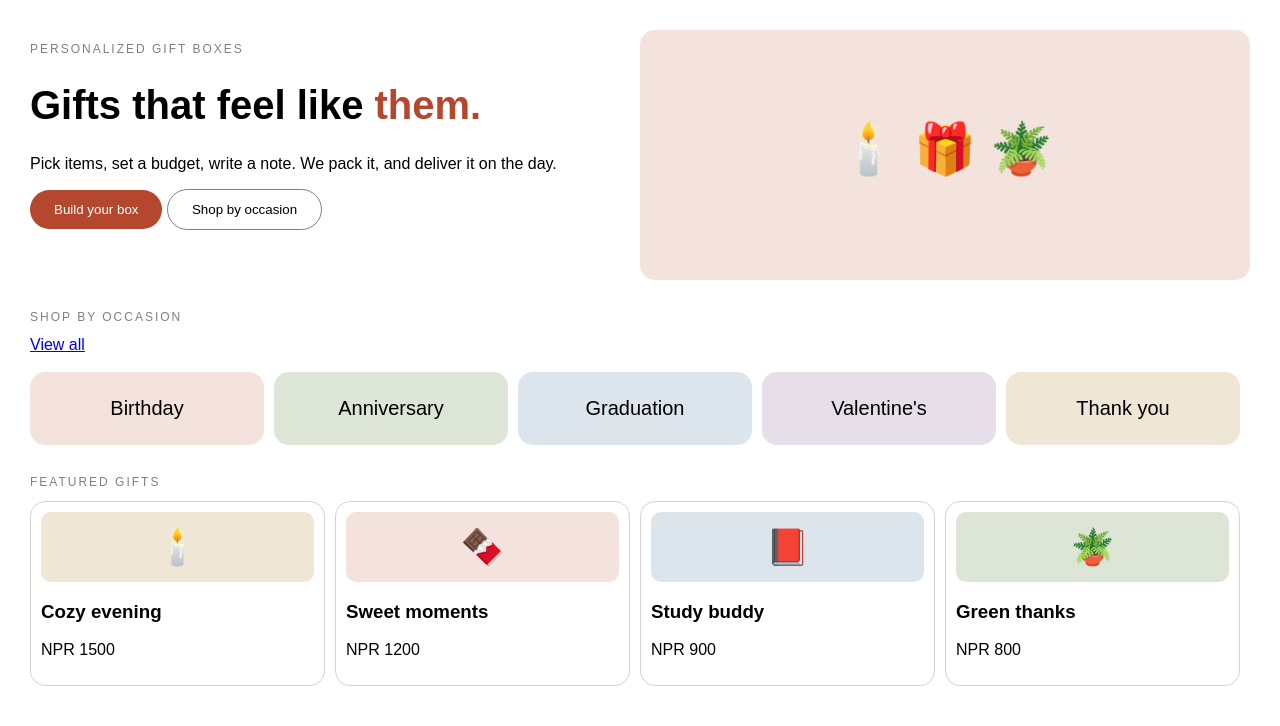
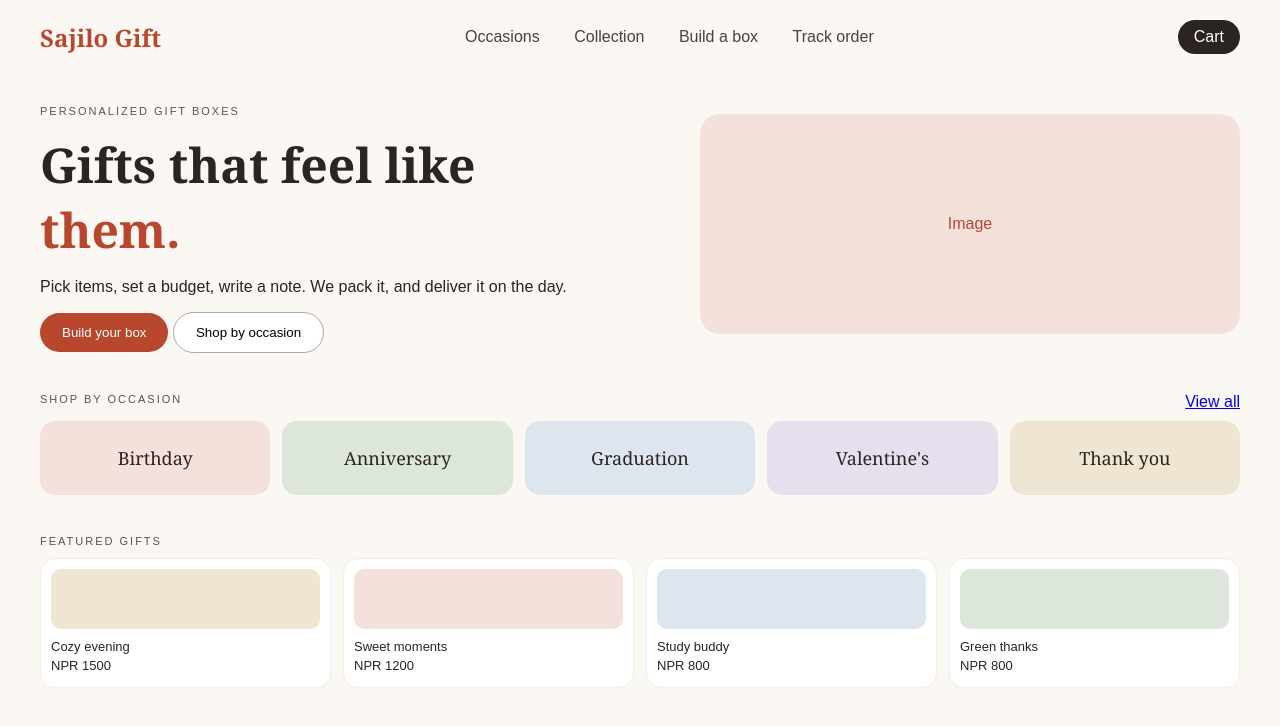
Before and after one commit to Diyaaaa90/Web_Programming, a plain HTML site: page index.html in a window 1280 px wide. Drawn offline with Linux system fonts and the light colour scheme.

Commit message:
Updated code

```diff
--- a/index.html
+++ b/index.html
@@ -4,166 +4,208 @@
   <title>Sajilo Gift</title>
 
   <style>
-/* This is CSS. It changes how the page looks. */
-
     body {
       font-family: Arial, sans-serif;
-  margin: 30px;
-  background-color: white;
-  color: black;
+      background-color: #fbf7f2;
+      color: #2b2420;
+      margin: 0;
+      padding: 20px 40px;
     }
 
-h1 {
-  font-size: 40px;
+    .header {
+      display: flex;
+      justify-content: space-between;
+      align-items: center;
     }
 
-/* A class starts with a dot. We use it in HTML like class="small-title" */
-.small-title {
-  font-size: 12px;
-  color: gray;
-  letter-spacing: 2px;
+    .logo {
+      color: #b8472d;
+      font-size: 24px;
+      font-weight: bold;
+      font-family: Georgia, serif;
     }
 
-.red-text {
-  color: #b5472f;
+    .menu a {
+      margin: 0 15px;
+      color: #444;
+      text-decoration: none;
     }
 
-/* Buttons */
-.main-button {
-  background-color: #b5472f;
+    .cart {
+      background-color: #2b2420;
       color: white;
-  padding: 12px 24px;
-  border: none;
-  border-radius: 25px;
+      padding: 8px 16px;
+      border-radius: 20px;
     }
 
-.outline-button {
-  background-color: white;
-  color: black;
-  padding: 12px 24px;
-  border: 1px solid gray;
-  border-radius: 25px;
+    .hero {
+      display: flex;
+      justify-content: space-between;
+      align-items: center;
+      margin-top: 40px;
     }
 
-/* display: flex puts the boxes side by side in one row */
-.top-part {
-  display: flex;
+    .hero-text {
+      width: 45%;
     }
 
-.top-left {
-  width: 50%;
+    .small-title {
+      font-size: 11px;
+      letter-spacing: 2px;
+      color: #555;
     }
 
-.top-right {
-  width: 50%;
-  height: 250px;
-  background-color: #f3e3dc;
-  border-radius: 15px;
-  text-align: center;
-  font-size: 50px;
-  padding-top: 90px;
-  box-sizing: border-box;
+    .hero-text h1 {
+      font-family: Georgia, serif;
+      font-size: 48px;
+      margin: 15px 0;
     }
 
-.row {
-  display: flex;
+    .hero-text h1 span {
+      color: #b8472d;
     }
 
-/* The five occasion boxes */
-.occasion {
-  width: 20%;
-  padding: 25px 0px;
-  margin-right: 10px;
-  text-align: center;
-  font-size: 20px;
-  border-radius: 15px;
+    .btn-red {
+      background-color: #b8472d;
+      color: white;
+      border: none;
+      padding: 12px 22px;
+      border-radius: 25px;
+      cursor: pointer;
     }
 
-/* The four gift cards */
-.card {
-  width: 25%;
-  border: 1px solid lightgray;
+    .btn-outline {
+      background-color: white;
+      border: 1px solid #aaa;
+      padding: 12px 22px;
+      border-radius: 25px;
+      cursor: pointer;
+    }
+
+    .hero-image {
+      width: 45%;
+      height: 220px;
+      background-color: #f5e1dc;
+      border-radius: 20px;
+      text-align: center;
+      line-height: 220px;
+      color: #b8472d;
+    }
+
+    .section-top {
+      display: flex;
+      justify-content: space-between;
+      margin-top: 40px;
+    }
+
+    .occasions {
+      display: flex;
+      gap: 12px;
+      margin-top: 10px;
+    }
+
+    .occasion {
+      flex: 1;
+      text-align: center;
+      padding: 25px 0;
+      border-radius: 15px;
+      font-family: Georgia, serif;
+      font-size: 18px;
+    }
+
+    .gifts {
+      display: flex;
+      gap: 12px;
+      margin-top: 10px;
+    }
+
+    .gift {
+      flex: 1;
+      background-color: white;
+      border: 1px solid #eee;
       border-radius: 15px;
       padding: 10px;
-  margin-right: 10px;
     }
 
-.card-picture {
-  height: 70px;
+    .gift-image {
+      height: 60px;
       border-radius: 10px;
-  text-align: center;
-  font-size: 35px;
-  padding-top: 15px;
-  box-sizing: border-box;
+      margin-bottom: 10px;
+    }
+
+    .gift p {
+      margin: 4px 0;
+      font-size: 13px;
     }
   </style>
 </head>
 
 <body>
 
-<!-- PART 1: The top section -->
-<div class="top-part">
+  <div class="header">
+    <div class="logo">Sajilo Gift</div>
 
-  <div class="top-left">
-    <p class="small-title">PERSONALIZED GIFT BOXES</p>
-    <h1>Gifts that feel like <span class="red-text">them.</span></h1>
-    <p>Pick items, set a budget, write a note. We pack it, and deliver it on the day.</p>
-    <button class="main-button">Build your box</button>
-    <button class="outline-button">Shop by occasion</button>
+    <div class="menu">
+      <a href="#">Occasions</a>
+      <a href="#">Collection</a>
+      <a href="#">Build a box</a>
+      <a href="#">Track order</a>
     </div>
 
-  <div class="top-right">
-    🕯️ 🎁 🪴
+    <div class="cart">Cart</div>
   </div>
 
+  <div class="hero">
+    <div class="hero-text">
+      <p class="small-title">PERSONALIZED GIFT BOXES</p>
+      <h1>Gifts that feel like <span>them.</span></h1>
+      <p>Pick items, set a budget, write a note. We pack it, and deliver it on the day.</p>
+      <button class="btn-red">Build your box</button>
+      <button class="btn-outline">Shop by occasion</button>
     </div>
 
-
-<!-- PART 2: Shop by occasion -->
-<br>
-<p class="small-title">SHOP BY OCCASION</p>
-<a href="#">View all</a>
-<br><br>
-
-<div class="row">
-  <div class="occasion" style="background-color: #f3e3dc;">Birthday</div>
-  <div class="occasion" style="background-color: #dde5d6;">Anniversary</div>
-  <div class="occasion" style="background-color: #dce4ec;">Graduation</div>
-  <div class="occasion" style="background-color: #e6dfea;">Valentine's</div>
-  <div class="occasion" style="background-color: #efe6d6;">Thank you</div>
+    <div class="hero-image">Image</div>
   </div>
 
+  <div class="section-top">
+    <span class="small-title">SHOP BY OCCASION</span>
+    <a href="#">View all</a>
+  </div>
 
-<!-- PART 3: Featured gifts -->
-<br>
-<p class="small-title">FEATURED GIFTS</p>
+  <div class="occasions">
+    <div class="occasion" style="background-color: #f5e1dc;">Birthday</div>
+    <div class="occasion" style="background-color: #dde6da;">Anniversary</div>
+    <div class="occasion" style="background-color: #dde6ee;">Graduation</div>
+    <div class="occasion" style="background-color: #e6dfee;">Valentine's</div>
+    <div class="occasion" style="background-color: #efe5d3;">Thank you</div>
+  </div>
 
-<div class="row">
+  <p class="small-title" style="margin-top: 40px;">FEATURED GIFTS</p>
 
-  <div class="card">
-    <div class="card-picture" style="background-color: #efe6d6;">🕯️</div>
-    <h3>Cozy evening</h3>
+  <div class="gifts">
+    <div class="gift">
+      <div class="gift-image" style="background-color: #efe5d3;"></div>
+      <p>Cozy evening</p>
       <p>NPR 1500</p>
     </div>
 
-  <div class="card">
-    <div class="card-picture" style="background-color: #f3e3dc;">🍫</div>
-    <h3>Sweet moments</h3>
+    <div class="gift">
+      <div class="gift-image" style="background-color: #f5e1dc;"></div>
+      <p>Sweet moments</p>
       <p>NPR 1200</p>
     </div>
 
-  <div class="card">
-    <div class="card-picture" style="background-color: #dce4ec;">📕</div>
-    <h3>Study buddy</h3>
-    <p>NPR 900</p>
-  </div>
-
-  <div class="card">
-    <div class="card-picture" style="background-color: #dde5d6;">🪴</div>
-    <h3>Green thanks</h3>
+    <div class="gift">
+      <div class="gift-image" style="background-color: #dde6ee;"></div>
+      <p>Study buddy</p>
       <p>NPR 800</p>
     </div>
 
+    <div class="gift">
+      <div class="gift-image" style="background-color: #dde6da;"></div>
+      <p>Green thanks</p>
+      <p>NPR 800</p>
+    </div>
   </div>
 
 </body>
```
Lines whose indentation alone changed are shown as unchanged.
